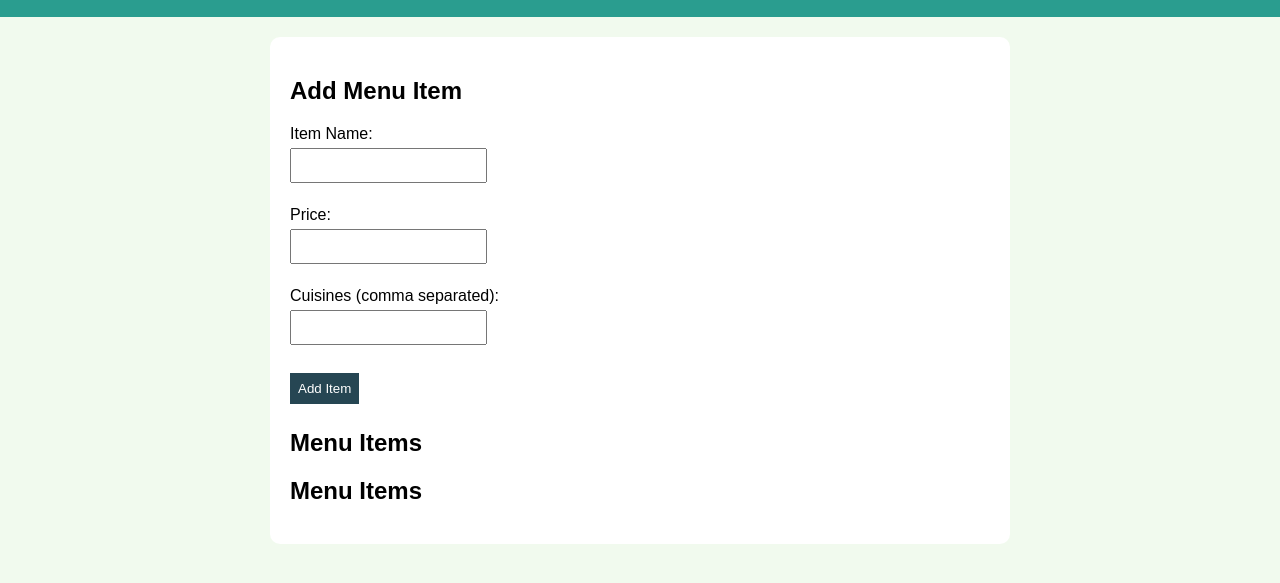
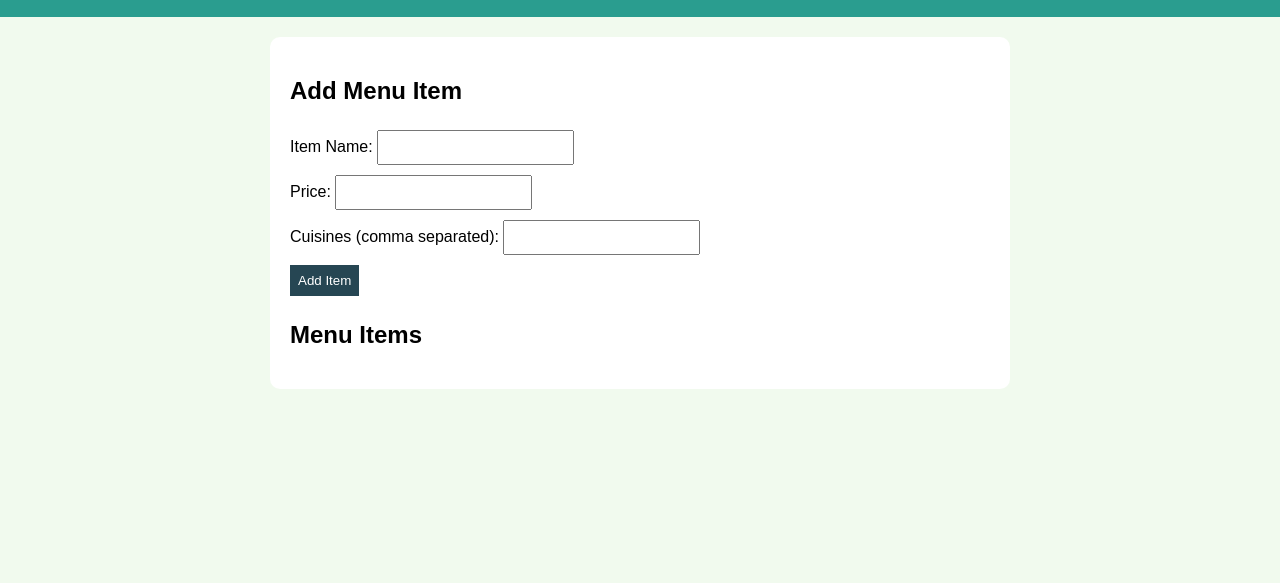
Before and after one commit to Lim-ZiYing/FED-ASG, a plain HTML site: page Vendor Management (lc)/index.html in a window 1280 px wide. Shown: the part 95-678 px from the top of the page. Drawn offline with Linux system fonts and the light colour scheme.

Commit message:
Update index.html

```diff
--- a/Vendor Management (lc)/index.html
+++ b/Vendor Management (lc)/index.html
@@ -15,34 +15,26 @@
 
 <section>
     <h2>Add Menu Item</h2>
+    <form id="menuForm">
 
-<div>
-  Item Name:<br>
-  <input type="text" id="itemName">
-</div>
+  <div class="form-row">
+    <label for="itemName">Item Name:</label>
+    <input type="text" id="itemName" required>
+  </div>
 
-<br>
+  <div class="form-row">
+    <label for="itemPrice">Price:</label>
+    <input type="number" id="itemPrice" step="0.01" required>
+  </div>
 
-<div>
-  Price:<br>
-  <input type="number" id="itemPrice" step="0.01">
-</div>
+  <div class="form-row">
+    <label for="itemCuisine">Cuisines (comma separated):</label>
+    <input type="text" id="itemCuisine">
+  </div>
 
-<br>
+  <button type="submit">Add Item</button>
 
-<div>
-  Cuisines (comma separated):<br>
-  <input type="text" id="itemCuisine">
-</div>
-
-<br>
-
-<button id="addItemBtn">Add Item</button>
-</section>
-
-<section>
-    <h2>Menu Items</h2>
-    <ul id="menuList"></ul>
+</form>
 </section>
 
 <section>
@@ -52,6 +44,6 @@
 
 </main>
 
-<script src="script.js"></script>
+<script type="module" src="script.js"></script>
 </body>
 </html>
```
